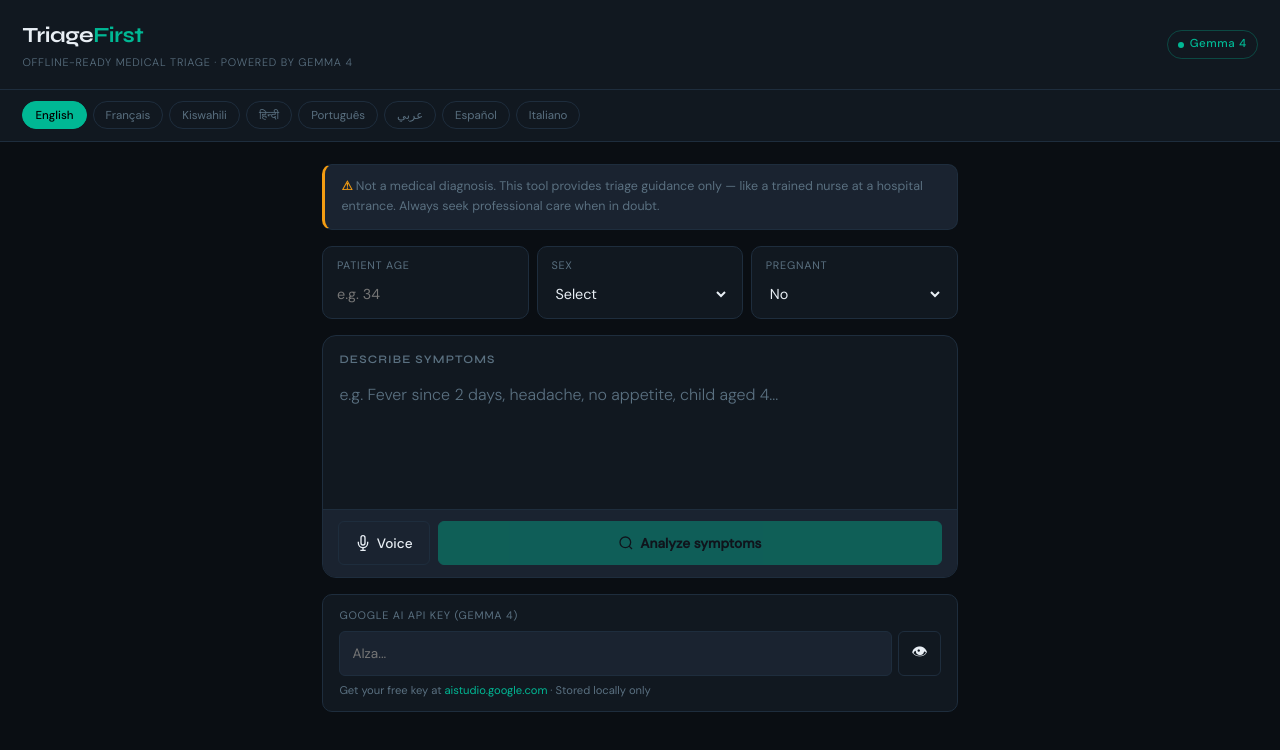
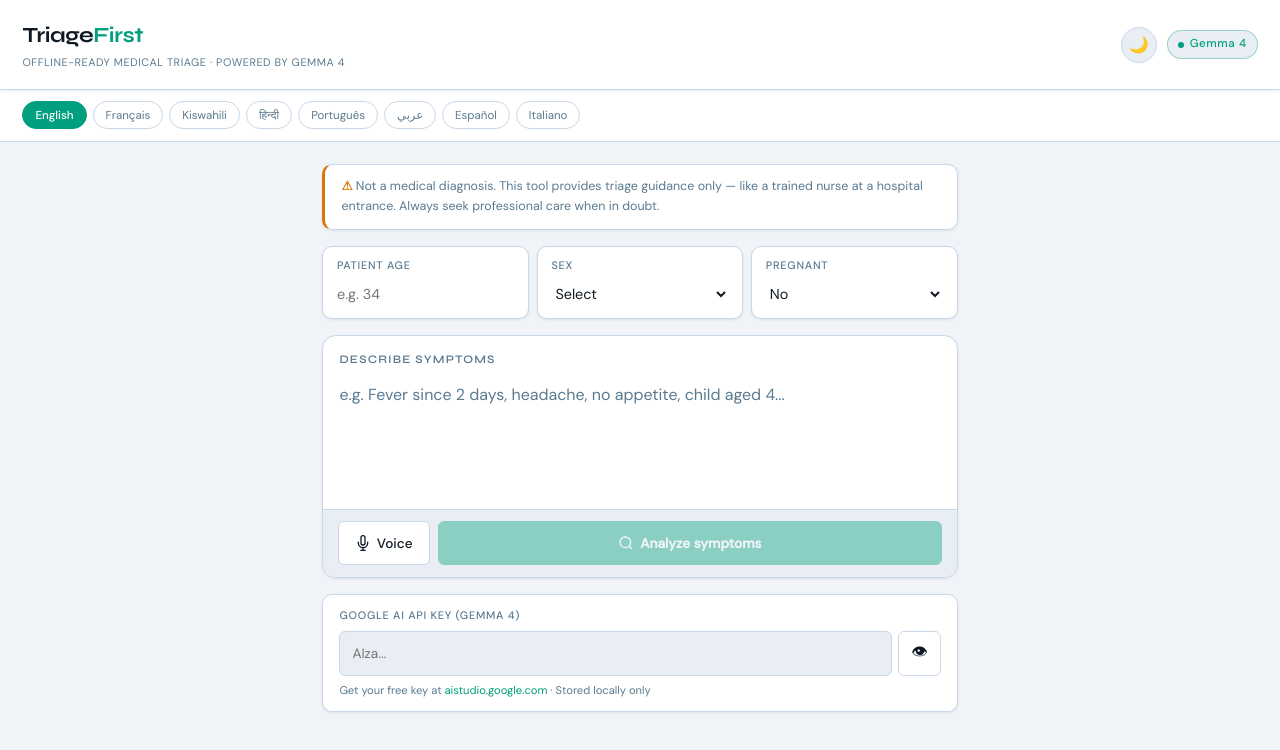
Before and after one commit to pezzaliapp/triagefirst, a React (Vite) app: page / in a window 1280 px wide. Shown: the top 750 px of the page. Built offline with nearby package versions, Linux system fonts and the light colour scheme.

Commit message:
feat: light theme default + dark/light toggle

```diff
--- a/src/App.jsx
+++ b/src/App.jsx
@@ -1,4 +1,4 @@
-import { useState, useCallback } from 'react'
+import { useState, useCallback, useEffect } from 'react'
 import { Header } from './components/Header.jsx'
 import { LangBar } from './components/LangBar.jsx'
 import { PatientMeta } from './components/PatientMeta.jsx'
@@ -13,6 +13,7 @@ import { useTriageHistory } from './hooks/useTriageHistory.js'
 
 const STORAGE_KEY_LANG = 'tf_lang'
 const STORAGE_KEY_APIKEY = 'tf_apikey'
+const STORAGE_KEY_THEME = 'tf_theme'
 
 export default function App() {
   const [lang, setLang] = useState(() => localStorage.getItem(STORAGE_KEY_LANG) || 'en')
@@ -22,9 +23,24 @@ export default function App() {
   const [result, setResult] = useState(null)
   const [loading, setLoading] = useState(false)
   const [error, setError] = useState(null)
+  const [isDark, setIsDark] = useState(() => {
+    const saved = localStorage.getItem(STORAGE_KEY_THEME)
+    return saved ? saved === 'dark' : false
+  })
   const { history, addEntry, clearHistory } = useTriageHistory()
 
   const labels = LABELS[lang] || LABELS.en
+
+  useEffect(() => {
+    if (isDark) {
+      document.documentElement.classList.add('dark')
+    } else {
+      document.documentElement.classList.remove('dark')
+    }
+    localStorage.setItem(STORAGE_KEY_THEME, isDark ? 'dark' : 'light')
+  }, [isDark])
+
+  const handleToggleTheme = () => setIsDark((d) => !d)
 
   const handleLangChange = (code) => {
     setLang(code)
@@ -67,7 +83,11 @@ export default function App() {
 
   return (
     <>
-      <Header tagline={TAGLINES[lang] || TAGLINES.en} />
+      <Header
+        tagline={TAGLINES[lang] || TAGLINES.en}
+        isDark={isDark}
+        onToggleTheme={handleToggleTheme}
+      />
       <LangBar currentLang={lang} onLangChange={handleLangChange} />
 
       <main className="main">
--- a/src/components/Header.jsx
+++ b/src/components/Header.jsx
@@ -1,4 +1,4 @@
-export function Header({ tagline }) {
+export function Header({ tagline, isDark, onToggleTheme }) {
   return (
     <header className="header">
       <div>
@@ -7,9 +7,18 @@ export function Header({ tagline }) {
         </div>
         <div className="tagline">{tagline}</div>
       </div>
-      <div className="header-badge">
-        <span className="badge-dot" />
-        Gemma 4
+      <div className="header-right">
+        <button
+          className="theme-toggle"
+          onClick={onToggleTheme}
+          title={isDark ? 'Switch to light mode' : 'Switch to dark mode'}
+        >
+          {isDark ? '☀️' : '🌙'}
+        </button>
+        <div className="header-badge">
+          <span className="badge-dot" />
+          Gemma 4
+        </div>
       </div>
     </header>
   )
--- a/src/styles/main.css
+++ b/src/styles/main.css
@@ -1,12 +1,29 @@
-/* ============================================================
-   TriageFirst — Main CSS
-   Design: dark medical humanitarian
-   Fonts: Syne (display) + DM Sans (body)
-   ============================================================ */
-
+/* TriageFirst — Main CSS. Default: light. Dark via :root.dark */
 *, *::before, *::after { box-sizing: border-box; margin: 0; padding: 0; }
 
 :root {
+  --bg: #f0f4f8;
+  --surface: #ffffff;
+  --surface2: #e8eef4;
+  --border: #c8d8e8;
+  --text: #0f1923;
+  --muted: #5a7a90;
+  --accent: #00a07e;
+  --red: #d93025;
+  --amber: #d97706;
+  --green: #1a8f4e;
+  --red-bg: rgba(217,48,37,0.07);
+  --amber-bg: rgba(217,119,6,0.07);
+  --green-bg: rgba(26,143,78,0.07);
+  --font-display: 'Syne', sans-serif;
+  --font-body: 'DM Sans', sans-serif;
+  --radius-sm: 6px;
+  --radius-md: 10px;
+  --radius-lg: 14px;
+  --shadow: 0 1px 3px rgba(0,0,0,0.08);
+}
+
+:root.dark {
   --bg: #0a0e13;
   --surface: #111820;
   --surface2: #1a2330;
@@ -17,14 +34,10 @@
   --red: #e74c3c;
   --amber: #f39c12;
   --green: #27ae60;
-  --red-bg: rgba(231, 76, 60, 0.08);
-  --amber-bg: rgba(243, 156, 18, 0.08);
-  --green-bg: rgba(39, 174, 96, 0.08);
-  --font-display: 'Syne', sans-serif;
-  --font-body: 'DM Sans', sans-serif;
-  --radius-sm: 6px;
-  --radius-md: 10px;
-  --radius-lg: 14px;
+  --red-bg: rgba(231,76,60,0.08);
+  --amber-bg: rgba(243,156,18,0.08);
+  --green-bg: rgba(39,174,96,0.08);
+  --shadow: 0 1px 3px rgba(0,0,0,0.4);
 }
 
 html { font-size: 16px; -webkit-text-size-adjust: 100%; }
@@ -38,9 +51,9 @@ body {
   min-height: 100vh;
   display: flex;
   flex-direction: column;
+  transition: background 0.2s ease, color 0.2s ease;
 }
 
-/* ── HEADER ── */
 .header {
   padding: 1.1rem 1.4rem;
   border-bottom: 1px solid var(--border);
@@ -51,425 +64,113 @@ body {
   position: sticky;
   top: 0;
   z-index: 10;
+  box-shadow: var(--shadow);
 }
 
-.logo {
-  font-family: var(--font-display);
-  font-size: 1.35rem;
-  font-weight: 700;
-  letter-spacing: -0.02em;
-}
+.logo { font-family: var(--font-display); font-size: 1.35rem; font-weight: 700; letter-spacing: -0.02em; color: var(--text); }
 .logo-accent { color: var(--accent); }
+.tagline { font-size: 0.68rem; color: var(--muted); font-weight: 400; letter-spacing: 0.05em; text-transform: uppercase; margin-top: 2px; }
 
-.tagline {
-  font-size: 0.68rem;
-  color: var(--muted);
-  font-weight: 300;
-  letter-spacing: 0.07em;
-  text-transform: uppercase;
-  margin-top: 2px;
-}
+.header-right { display: flex; align-items: center; gap: 10px; }
 
 .header-badge {
-  display: flex;
-  align-items: center;
-  gap: 6px;
-  font-size: 0.72rem;
-  color: var(--accent);
-  font-weight: 500;
-  letter-spacing: 0.05em;
-  padding: 4px 10px;
-  border: 1px solid rgba(0, 184, 148, 0.3);
-  border-radius: 20px;
+  display: flex; align-items: center; gap: 6px;
+  font-size: 0.72rem; color: var(--accent); font-weight: 500; letter-spacing: 0.05em;
+  padding: 4px 10px; border: 1px solid rgba(0,160,126,0.35); border-radius: 20px; background: var(--surface2);
 }
+.badge-dot { width: 6px; height: 6px; border-radius: 50%; background: var(--accent); animation: pulse-dot 2s ease-in-out infinite; }
+@keyframes pulse-dot { 0%,100%{opacity:1} 50%{opacity:0.4} }
 
-.badge-dot {
-  width: 6px;
-  height: 6px;
-  border-radius: 50%;
-  background: var(--accent);
-  animation: pulse-dot 2s ease-in-out infinite;
+.theme-toggle {
+  width: 36px; height: 36px; border-radius: 50%;
+  border: 1px solid var(--border); background: var(--surface2);
+  color: var(--muted); cursor: pointer; display: flex;
+  align-items: center; justify-content: center; font-size: 1rem;
+  transition: all 0.15s ease; flex-shrink: 0;
 }
+.theme-toggle:hover { border-color: var(--accent); color: var(--accent); }
 
-@keyframes pulse-dot {
-  0%, 100% { opacity: 1; }
-  50% { opacity: 0.4; }
-}
+.lang-bar { display: flex; gap: 6px; flex-wrap: wrap; padding: 0.7rem 1.4rem; background: var(--surface); border-bottom: 1px solid var(--border); }
+.lang-btn { font-size: 0.72rem; padding: 4px 12px; border-radius: 20px; border: 1px solid var(--border); background: transparent; color: var(--muted); cursor: pointer; font-family: var(--font-body); transition: all 0.15s ease; min-height: 28px; }
+.lang-btn:hover { border-color: var(--muted); color: var(--text); }
+.lang-btn.active { background: var(--accent); color: #fff; border-color: var(--accent); font-weight: 500; }
 
-/* ── LANG BAR ── */
-.lang-bar {
-  display: flex;
-  gap: 6px;
-  flex-wrap: wrap;
-  padding: 0.7rem 1.4rem;
-  background: var(--surface);
-  border-bottom: 1px solid var(--border);
-}
+.main { flex: 1; padding: 1.4rem; max-width: 680px; width: 100%; margin: 0 auto; display: flex; flex-direction: column; gap: 1rem; }
 
-.lang-btn {
-  font-size: 0.72rem;
-  padding: 4px 12px;
-  border-radius: 20px;
-  border: 1px solid var(--border);
-  background: transparent;
-  color: var(--muted);
-  cursor: pointer;
-  font-family: var(--font-body);
-  transition: all 0.15s ease;
-  min-height: 28px;
-}
-.lang-btn:hover { border-color: var(--muted); color: var(--text); }
-.lang-btn.active {
-  background: var(--accent);
-  color: #000;
-  border-color: var(--accent);
-  font-weight: 500;
-}
-
-/* ── MAIN LAYOUT ── */
-.main {
-  flex: 1;
-  padding: 1.4rem;
-  max-width: 680px;
-  width: 100%;
-  margin: 0 auto;
-  display: flex;
-  flex-direction: column;
-  gap: 1rem;
-}
-
-/* ── DISCLAIMER ── */
-.disclaimer {
-  background: var(--surface2);
-  border: 1px solid var(--border);
-  border-left: 3px solid var(--amber);
-  border-radius: var(--radius-md);
-  padding: 0.75rem 1rem;
-  font-size: 0.78rem;
-  color: var(--muted);
-  line-height: 1.6;
-}
+.disclaimer { background: var(--surface); border: 1px solid var(--border); border-left: 3px solid var(--amber); border-radius: var(--radius-md); padding: 0.75rem 1rem; font-size: 0.78rem; color: var(--muted); line-height: 1.6; box-shadow: var(--shadow); }
 .disclaimer strong { color: var(--amber); }
 
-/* ── META ROW ── */
 .meta-row { display: flex; gap: 8px; }
+.meta-card { flex: 1; background: var(--surface); border: 1px solid var(--border); border-radius: var(--radius-md); padding: 0.65rem 0.85rem; min-width: 0; box-shadow: var(--shadow); }
+.meta-card label { font-size: 0.68rem; color: var(--muted); letter-spacing: 0.07em; text-transform: uppercase; display: block; margin-bottom: 5px; font-weight: 500; }
+.meta-card input, .meta-card select { width: 100%; background: transparent; border: none; color: var(--text); font-family: var(--font-body); font-size: 0.9rem; outline: none; min-height: 28px; }
+.meta-card select option { background: var(--surface); color: var(--text); }
 
-.meta-card {
-  flex: 1;
-  background: var(--surface);
-  border: 1px solid var(--border);
-  border-radius: var(--radius-md);
-  padding: 0.65rem 0.85rem;
-  min-width: 0;
-}
-.meta-card label {
-  font-size: 0.68rem;
-  color: var(--muted);
-  letter-spacing: 0.07em;
-  text-transform: uppercase;
-  display: block;
-  margin-bottom: 5px;
-}
-.meta-card input,
-.meta-card select {
-  width: 100%;
-  background: transparent;
-  border: none;
-  color: var(--text);
-  font-family: var(--font-body);
-  font-size: 0.9rem;
-  outline: none;
-  min-height: 28px;
-}
-.meta-card select option { background: #1a2330; }
+.input-card { background: var(--surface); border: 1px solid var(--border); border-radius: var(--radius-lg); overflow: hidden; box-shadow: var(--shadow); }
+.input-label { font-family: var(--font-display); font-size: 0.72rem; font-weight: 600; letter-spacing: 0.1em; text-transform: uppercase; color: var(--muted); padding: 0.9rem 1rem 0.4rem; }
+.symptom-input { width: 100%; background: transparent; border: none; color: var(--text); font-family: var(--font-body); font-size: 1rem; font-weight: 400; line-height: 1.65; padding: 0.4rem 1rem 0.9rem; resize: none; outline: none; min-height: 96px; }
+.symptom-input::placeholder { color: var(--muted); }
+.input-actions { display: flex; gap: 8px; padding: 0.7rem 0.9rem; border-top: 1px solid var(--border); background: var(--surface2); }
 
-/* ── INPUT CARD ── */
-.input-card {
-  background: var(--surface);
-  border: 1px solid var(--border);
-  border-radius: var(--radius-lg);
-  overflow: hidden;
-}
-
-.input-label {
-  font-family: var(--font-display);
-  font-size: 0.72rem;
-  font-weight: 600;
-  letter-spacing: 0.1em;
-  text-transform: uppercase;
-  color: var(--muted);
-  padding: 0.9rem 1rem 0.4rem;
-}
-
-.symptom-input {
-  width: 100%;
-  background: transparent;
-  border: none;
-  color: var(--text);
-  font-family: var(--font-body);
-  font-size: 1rem;
-  font-weight: 300;
-  line-height: 1.65;
-  padding: 0.4rem 1rem 0.9rem;
-  resize: none;
-  outline: none;
-  min-height: 96px;
-}
-.symptom-input::placeholder { color: var(--muted); }
-
-.input-actions {
-  display: flex;
-  gap: 8px;
-  padding: 0.7rem 0.9rem;
-  border-top: 1px solid var(--border);
-  background: var(--surface2);
-}
-
-/* ── BUTTONS ── */
-.btn {
-  display: inline-flex;
-  align-items: center;
-  justify-content: center;
-  gap: 6px;
-  padding: 10px 16px;
-  border-radius: var(--radius-sm);
-  border: 1px solid var(--border);
-  background: transparent;
-  color: var(--text);
-  font-family: var(--font-body);
-  font-size: 0.85rem;
-  font-weight: 500;
-  cursor: pointer;
-  transition: all 0.15s ease;
-  min-height: 44px;
-  white-space: nowrap;
-}
+.btn { display: inline-flex; align-items: center; justify-content: center; gap: 6px; padding: 10px 16px; border-radius: var(--radius-sm); border: 1px solid var(--border); background: var(--surface); color: var(--text); font-family: var(--font-body); font-size: 0.85rem; font-weight: 500; cursor: pointer; transition: all 0.15s ease; min-height: 44px; white-space: nowrap; }
 .btn:hover { background: var(--surface2); border-color: var(--muted); }
 .btn:active { transform: scale(0.98); }
 .btn:disabled { opacity: 0.4; cursor: not-allowed; transform: none; }
-
-.btn-primary {
-  background: var(--accent);
-  color: #000;
-  border-color: var(--accent);
-  flex: 1;
-  font-weight: 600;
-}
-.btn-primary:hover:not(:disabled) { background: #00d4a8; border-color: #00d4a8; }
-
-.btn-voice.recording {
-  border-color: var(--red);
-  color: var(--red);
-  animation: pulse-border 1s ease-in-out infinite;
-}
-@keyframes pulse-border {
-  0%, 100% { border-color: var(--red); }
-  50% { border-color: transparent; }
-}
-
-.btn-spinner {
-  width: 14px;
-  height: 14px;
-  border: 2px solid rgba(0,0,0,0.3);
-  border-top-color: #000;
-  border-radius: 50%;
-  animation: spin 0.7s linear infinite;
-  flex-shrink: 0;
-}
-@keyframes spin { to { transform: rotate(360deg); } }
-
+.btn-primary { background: var(--accent); color: #fff; border-color: var(--accent); flex: 1; font-weight: 600; }
+.btn-primary:hover:not(:disabled) { filter: brightness(1.08); }
+.btn-voice.recording { border-color: var(--red); color: var(--red); animation: pulse-border 1s ease-in-out infinite; }
+@keyframes pulse-border { 0%,100%{border-color:var(--red)} 50%{border-color:transparent} }
+.btn-spinner { width: 14px; height: 14px; border: 2px solid rgba(255,255,255,0.3); border-top-color: #fff; border-radius: 50%; animation: spin 0.7s linear infinite; flex-shrink: 0; }
+@keyframes spin { to{transform:rotate(360deg)} }
 .btn-sm { font-size: 0.72rem; padding: 4px 10px; min-height: 28px; }
 
-/* ── API CARD ── */
-.api-card {
-  background: var(--surface);
-  border: 1px solid var(--border);
-  border-radius: var(--radius-md);
-  padding: 0.8rem 1rem;
-  display: flex;
-  flex-direction: column;
-  gap: 6px;
-}
-.api-card label {
-  font-size: 0.68rem;
-  color: var(--muted);
-  letter-spacing: 0.07em;
-  text-transform: uppercase;
-}
+.api-card { background: var(--surface); border: 1px solid var(--border); border-radius: var(--radius-md); padding: 0.8rem 1rem; display: flex; flex-direction: column; gap: 6px; box-shadow: var(--shadow); }
+.api-card label { font-size: 0.68rem; color: var(--muted); letter-spacing: 0.07em; text-transform: uppercase; font-weight: 500; }
 .api-input-row { display: flex; gap: 6px; }
-.api-input {
-  flex: 1;
-  background: var(--surface2);
-  border: 1px solid var(--border);
-  border-radius: var(--radius-sm);
-  padding: 8px 12px;
-  color: var(--text);
-  font-family: var(--font-body);
-  font-size: 0.85rem;
-  outline: none;
-  min-height: 40px;
-}
+.api-input { flex: 1; background: var(--surface2); border: 1px solid var(--border); border-radius: var(--radius-sm); padding: 8px 12px; color: var(--text); font-family: var(--font-body); font-size: 0.85rem; outline: none; min-height: 40px; }
 .api-input:focus { border-color: var(--accent); }
 .api-toggle { padding: 8px 12px; min-height: 40px; font-size: 1rem; }
 .api-hint { font-size: 0.7rem; color: var(--muted); line-height: 1.5; }
 .api-hint a { color: var(--accent); text-decoration: none; }
 .api-hint a:hover { text-decoration: underline; }
 
-/* ── ERROR ── */
-.error-msg {
-  background: var(--red-bg);
-  border: 1px solid rgba(231, 76, 60, 0.4);
-  border-radius: var(--radius-md);
-  padding: 0.8rem 1rem;
-  font-size: 0.85rem;
-  color: #f1948a;
-  line-height: 1.5;
-}
+.error-msg { background: var(--red-bg); border: 1px solid rgba(217,48,37,0.3); border-radius: var(--radius-md); padding: 0.8rem 1rem; font-size: 0.85rem; color: var(--red); line-height: 1.5; }
 
-/* ── EMERGENCY BANNER ── */
-.emergency-banner {
-  background: var(--red);
-  color: #fff;
-  border-radius: var(--radius-md);
-  padding: 0.9rem 1.1rem;
-  display: flex;
-  align-items: center;
-  gap: 10px;
-  font-family: var(--font-display);
-  font-weight: 600;
-  font-size: 0.9rem;
-  letter-spacing: 0.02em;
-  animation: banner-pulse 1.5s ease-in-out infinite;
-}
-@keyframes banner-pulse {
-  0%, 100% { opacity: 1; }
-  50% { opacity: 0.85; }
-}
+.emergency-banner { background: var(--red); color: #fff; border-radius: var(--radius-md); padding: 0.9rem 1.1rem; display: flex; align-items: center; gap: 10px; font-family: var(--font-display); font-weight: 600; font-size: 0.9rem; letter-spacing: 0.02em; animation: banner-pulse 1.5s ease-in-out infinite; }
+@keyframes banner-pulse { 0%,100%{opacity:1} 50%{opacity:0.85} }
 .emergency-icon { font-size: 1.3rem; flex-shrink: 0; }
 
-/* ── RESULT CARD ── */
 .result-wrapper { display: flex; flex-direction: column; gap: 0.8rem; }
-
-.result-card {
-  border-radius: var(--radius-lg);
-  padding: 1.2rem;
-  border: 1px solid;
-}
-.result-card.level-red { background: var(--red-bg); border-color: rgba(231, 76, 60, 0.5); }
-.result-card.level-amber { background: var(--amber-bg); border-color: rgba(243, 156, 18, 0.5); }
-.result-card.level-green { background: var(--green-bg); border-color: rgba(39, 174, 96, 0.5); }
-
-.result-header {
-  display: flex;
-  align-items: center;
-  gap: 10px;
-  margin-bottom: 0.9rem;
-}
+.result-card { border-radius: var(--radius-lg); padding: 1.2rem; border: 1px solid; box-shadow: var(--shadow); }
+.result-card.level-red { background: var(--red-bg); border-color: rgba(217,48,37,0.3); }
+.result-card.level-amber { background: var(--amber-bg); border-color: rgba(217,119,6,0.3); }
+.result-card.level-green { background: var(--green-bg); border-color: rgba(26,143,78,0.3); }
+.result-header { display: flex; align-items: center; gap: 10px; margin-bottom: 0.9rem; }
 .level-icon { font-size: 1.4rem; line-height: 1; }
-
-.level-badge {
-  font-family: var(--font-display);
-  font-size: 0.65rem;
-  font-weight: 700;
-  letter-spacing: 0.12em;
-  text-transform: uppercase;
-  padding: 4px 12px;
-  border-radius: 20px;
-}
+.level-badge { font-family: var(--font-display); font-size: 0.65rem; font-weight: 700; letter-spacing: 0.12em; text-transform: uppercase; padding: 4px 12px; border-radius: 20px; }
 .badge-red { background: var(--red); color: #fff; }
-.badge-amber { background: var(--amber); color: #000; }
+.badge-amber { background: var(--amber); color: #fff; }
 .badge-green { background: var(--green); color: #fff; }
-
-.result-title {
-  font-family: var(--font-display);
-  font-size: 1.05rem;
-  font-weight: 600;
-  line-height: 1.35;
-  margin-bottom: 0.6rem;
-}
-.result-body {
-  font-size: 0.92rem;
-  font-weight: 300;
-  line-height: 1.7;
-  color: #c0ccd6;
-  margin-bottom: 1rem;
-}
-
+.result-title { font-family: var(--font-display); font-size: 1.05rem; font-weight: 600; line-height: 1.35; margin-bottom: 0.6rem; color: var(--text); }
+.result-body { font-size: 0.92rem; font-weight: 400; line-height: 1.7; color: var(--muted); margin-bottom: 1rem; }
 .action-list { display: flex; flex-direction: column; gap: 6px; }
-.action-item {
-  display: flex;
-  align-items: flex-start;
-  gap: 10px;
-  font-size: 0.86rem;
-  line-height: 1.5;
-  padding: 8px 10px;
-  background: rgba(255, 255, 255, 0.03);
-  border-radius: var(--radius-sm);
-  border: 1px solid rgba(255, 255, 255, 0.05);
-}
-.action-dot {
-  width: 6px;
-  height: 6px;
-  border-radius: 50%;
-  margin-top: 7px;
-  flex-shrink: 0;
-}
+.action-item { display: flex; align-items: flex-start; gap: 10px; font-size: 0.86rem; line-height: 1.5; padding: 8px 10px; background: var(--surface); border-radius: var(--radius-sm); border: 1px solid var(--border); color: var(--text); }
+.action-dot { width: 6px; height: 6px; border-radius: 50%; margin-top: 7px; flex-shrink: 0; }
 .dot-red { background: var(--red); }
 .dot-amber { background: var(--amber); }
 .dot-green { background: var(--green); }
-
-.result-footer {
-  margin-top: 1rem;
-  padding-top: 0.75rem;
-  border-top: 1px solid rgba(255, 255, 255, 0.07);
-  font-size: 0.7rem;
-  color: var(--muted);
-  line-height: 1.55;
-}
-
+.result-footer { margin-top: 1rem; padding-top: 0.75rem; border-top: 1px solid var(--border); font-size: 0.7rem; color: var(--muted); line-height: 1.55; }
 .reset-btn { width: 100%; justify-content: center; }
 
-/* ── HISTORY ── */
 .history-section { margin-top: 0.5rem; }
-.history-header {
-  display: flex;
-  align-items: center;
-  justify-content: space-between;
-  margin-bottom: 0.6rem;
-}
-.history-title {
-  font-family: var(--font-display);
-  font-size: 0.72rem;
-  font-weight: 600;
-  letter-spacing: 0.1em;
-  text-transform: uppercase;
-  color: var(--muted);
-}
-.history-item {
-  background: var(--surface);
-  border: 1px solid var(--border);
-  border-radius: var(--radius-sm);
-  padding: 0.65rem 0.85rem;
-  margin-bottom: 5px;
-  display: flex;
-  align-items: center;
-  gap: 10px;
-  font-size: 0.82rem;
-  color: var(--muted);
-  transition: background 0.1s;
-}
+.history-header { display: flex; align-items: center; justify-content: space-between; margin-bottom: 0.6rem; }
+.history-title { font-family: var(--font-display); font-size: 0.72rem; font-weight: 600; letter-spacing: 0.1em; text-transform: uppercase; color: var(--muted); }
+.history-item { background: var(--surface); border: 1px solid var(--border); border-radius: var(--radius-sm); padding: 0.65rem 0.85rem; margin-bottom: 5px; display: flex; align-items: center; gap: 10px; font-size: 0.82rem; color: var(--muted); transition: background 0.1s; box-shadow: var(--shadow); }
 .history-item:hover { background: var(--surface2); }
 .hist-dot { width: 8px; height: 8px; border-radius: 50%; flex-shrink: 0; }
-.hist-title {
-  flex: 1;
-  overflow: hidden;
-  text-overflow: ellipsis;
-  white-space: nowrap;
-  color: var(--text);
-}
+.hist-title { flex: 1; overflow: hidden; text-overflow: ellipsis; white-space: nowrap; color: var(--text); }
 .hist-date { font-size: 0.7rem; flex-shrink: 0; }
 
-/* ── RESPONSIVE ── */
 @media (max-width: 480px) {
   .main { padding: 1rem; }
   .meta-row { flex-direction: column; }
```
